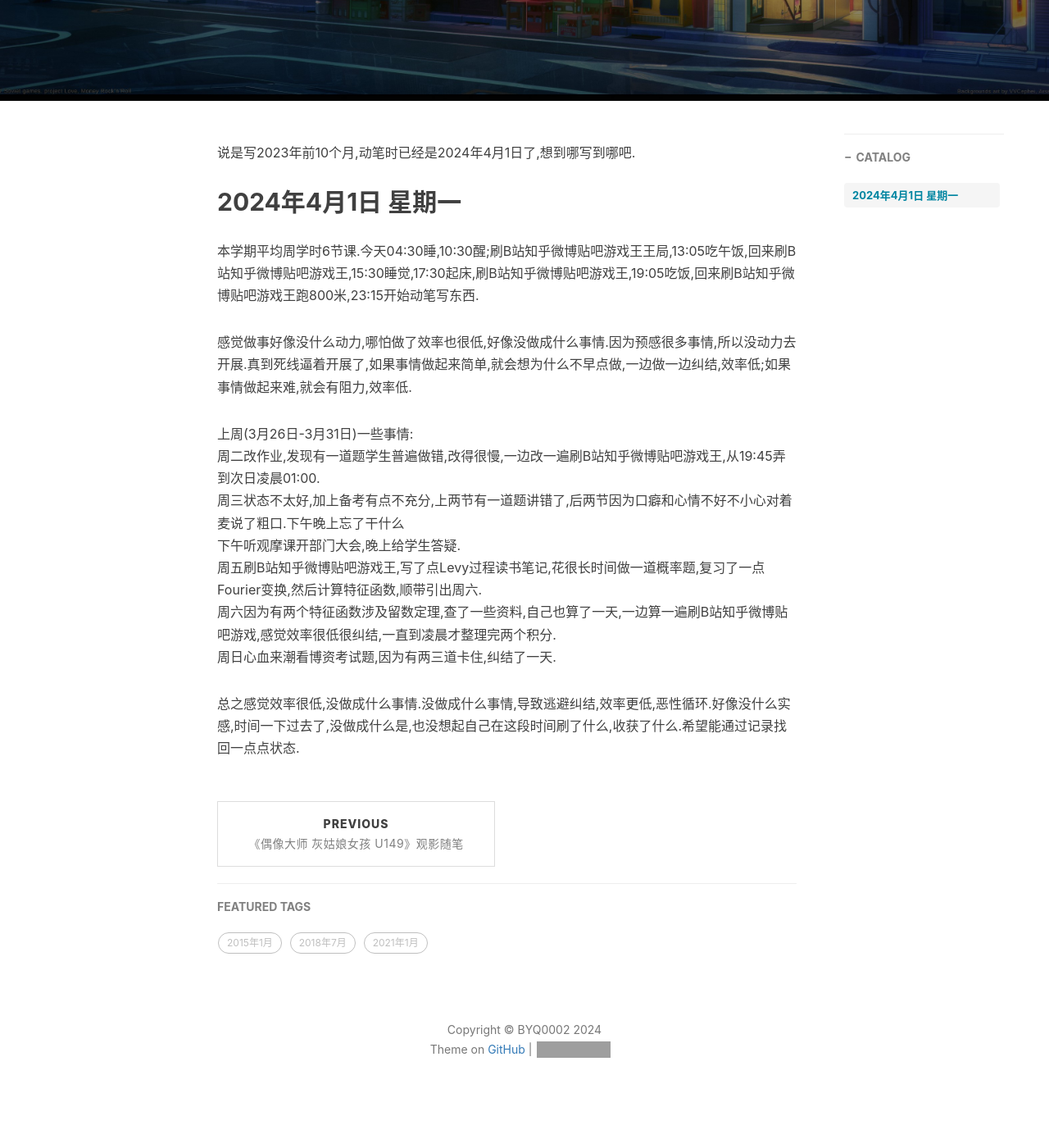
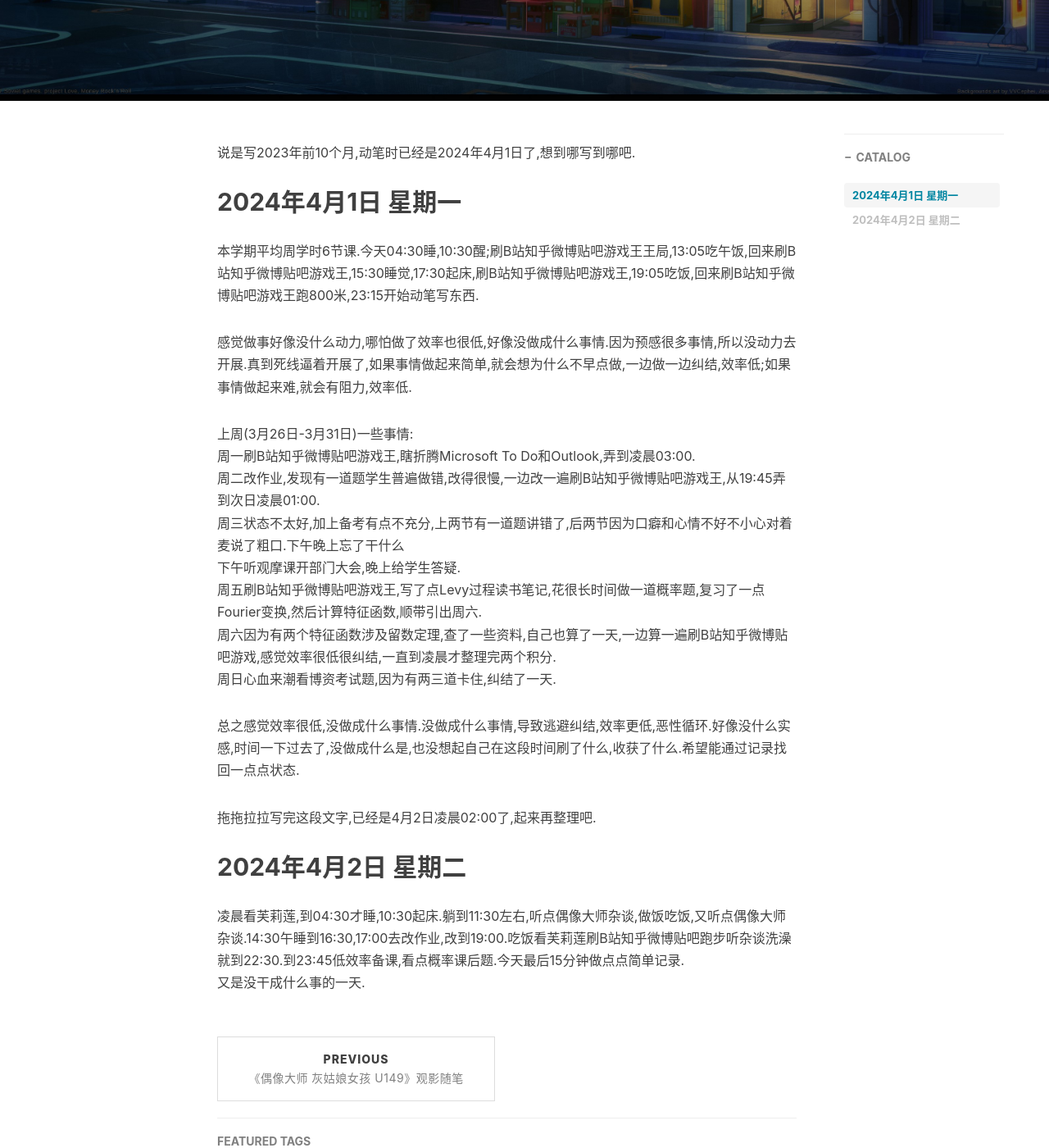
Before and after one commit to BYQ0002/BYQ0002.github.io, a Jekyll site: the page built from _posts/2023-10-23-一点近况.md, in a window 1280 px wide and 1400 px high, scrolled down 334 px. Shown: the whole window at 82% size. Built offline with Jekyll 4.4.1, drawn with Linux system fonts in a browser that asks for light colours; nearby versions of some CDN libraries; comment, search, counter and statistics services are not loaded; grey boxes are pictures that could not be loaded.

Commit message:
Update 2023-10-23-一点近况.md

```diff
--- a/_posts/2023-10-23-一点近况.md
+++ b/_posts/2023-10-23-一点近况.md
@@ -19,6 +19,7 @@ tags:                                                  #标签
 感觉做事好像没什么动力,哪怕做了效率也很低,好像没做成什么事情.因为预感很多事情,所以没动力去开展.真到死线逼着开展了,如果事情做起来简单,就会想为什么不早点做,一边做一边纠结,效率低;如果事情做起来难,就会有阻力,效率低.
 
 上周(3月26日-3月31日)一些事情:
+周一刷B站知乎微博贴吧游戏王,瞎折腾Microsoft To Do和Outlook,弄到凌晨03:00.
 周二改作业,发现有一道题学生普遍做错,改得很慢,一边改一遍刷B站知乎微博贴吧游戏王,从19:45弄到次日凌晨01:00.
 周三状态不太好,加上备考有点不充分,上两节有一道题讲错了,后两节因为口癖和心情不好不小心对着麦说了粗口.下午晚上忘了干什么
 下午听观摩课开部门大会,晚上给学生答疑.
@@ -27,3 +28,10 @@ tags:                                                  #标签
 周日心血来潮看博资考试题,因为有两三道卡住,纠结了一天.
 
 总之感觉效率很低,没做成什么事情.没做成什么事情,导致逃避纠结,效率更低,恶性循环.好像没什么实感,时间一下过去了,没做成什么是,也没想起自己在这段时间刷了什么,收获了什么.希望能通过记录找回一点点状态.
+
+拖拖拉拉写完这段文字,已经是4月2日凌晨02:00了,起来再整理吧.
+
+## 2024年4月2日 星期二
+
+凌晨看芙莉莲,到04:30才睡,10:30起床.躺到11:30左右,听点偶像大师杂谈,做饭吃饭,又听点偶像大师杂谈.14:30午睡到16:30,17:00去改作业,改到19:00.吃饭看芙莉莲刷B站知乎微博贴吧跑步听杂谈洗澡就到22:30.到23:45低效率备课,看点概率课后题.今天最后15分钟做点点简单记录.
+又是没干成什么事的一天.
```
